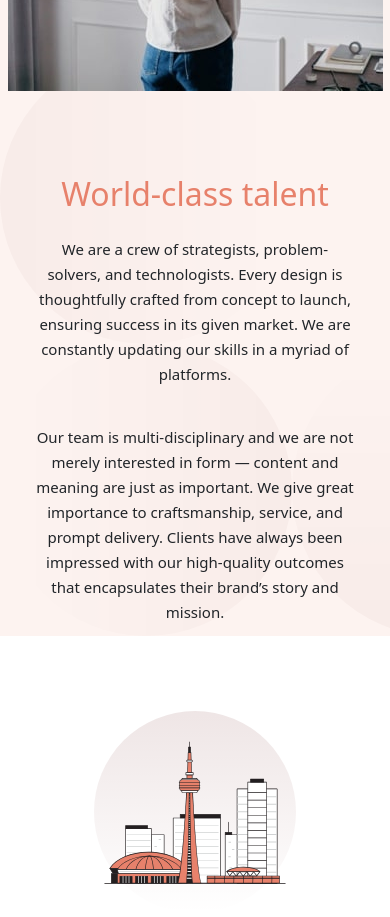
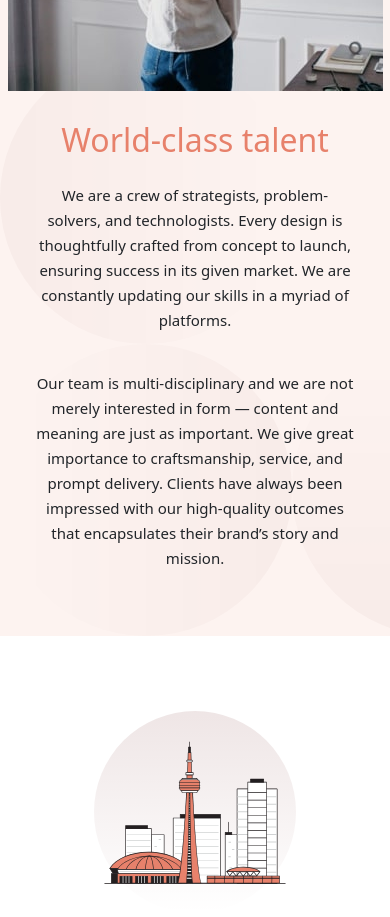
Before and after one commit to TedJenkler/Multi-Page-Website, a React (Create React App) app: page /about in a window 390 px wide. Shown: the part 1040-1957 px from the top of the page. Built offline with nearby package versions, Linux system fonts and the light colour scheme.

Commit message:
fixed more mobile css flaws

```diff
--- a/src/App.js
+++ b/src/App.js
@@ -20,6 +20,7 @@ function App() {
     </div>
     <Routes>
       <Route path="/" element={ <HomePage hamburger={hamburger}/> } />
+      <Route path="/Multi-Page-Website/" element={ <HomePage hamburger={hamburger}/> } />
       <Route path="about" element={ <About hamburger={hamburger}/> } />
       <Route path="contact" element={ <Contact hamburger={hamburger}/> } />
       <Route path="locations" element={ <Locations hamburger={hamburger}/> } />
--- a/src/index.css
+++ b/src/index.css
@@ -277,7 +277,7 @@ a {
 /* Footer */
 
 .footer {
-  width: 100%;
+  max-width: 100%;
   min-height: 1005px;
   background-color: #1D1C1E;
   color: white;
@@ -462,7 +462,7 @@ a {
 
 .about-item2area > h1 {
   font-size: 32px;
-  margin: 84px 0em 24px 0em;
+  margin: 30px 0em 24px 0em;
   color: #E7816B;
 }
 
```
